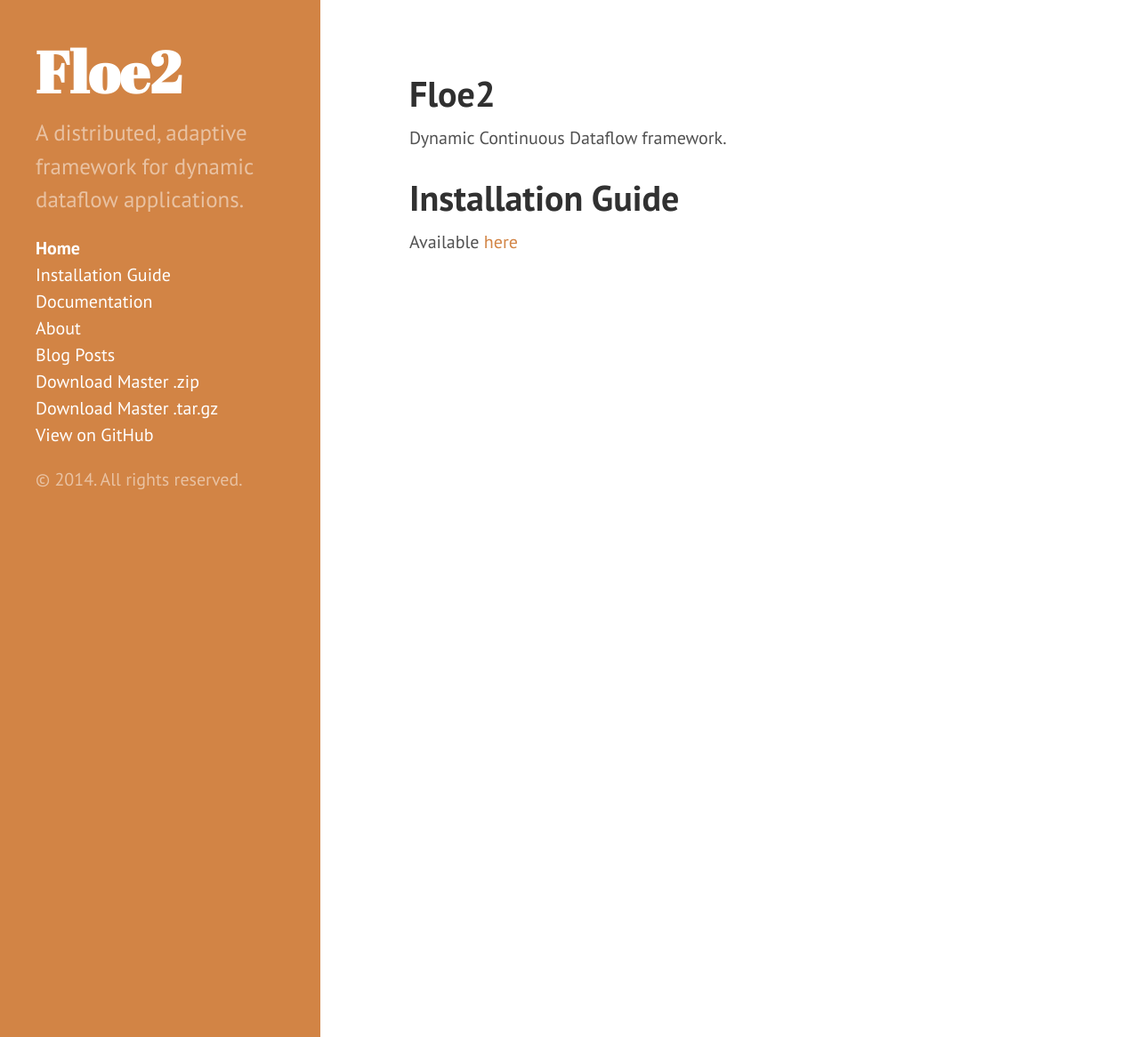
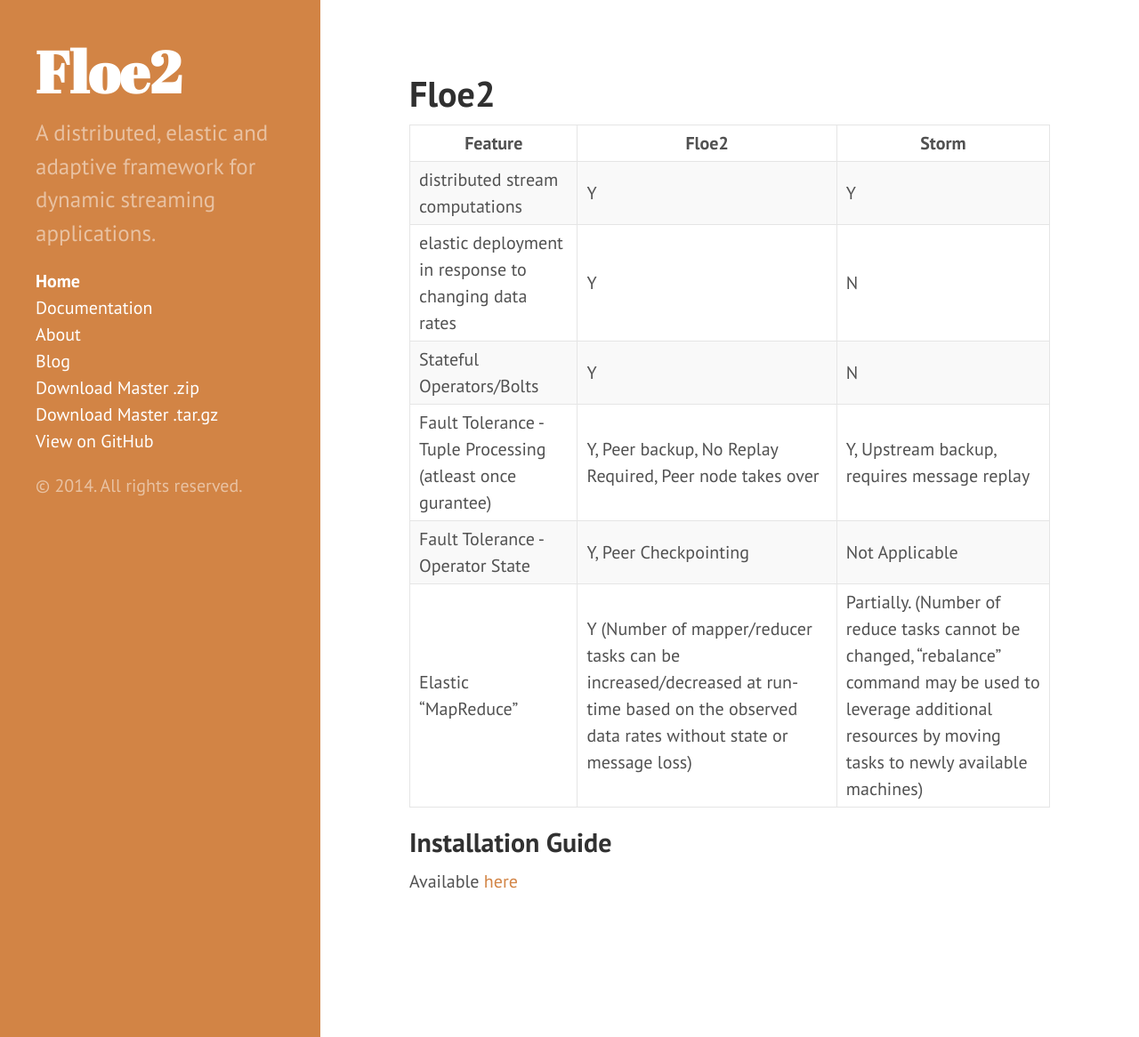
Before and after one commit to usc-cloud/floe2, a Jekyll site: the page built from index.md, in a window 1280 px wide and 1166 px high. Shown: the whole window at 89% size. Built offline with Jekyll 4.4.1, drawn with Linux system fonts in a browser that asks for light colours; Markdown is read by kramdown in place of the engine named in the settings.

Commit message:
documentation updates

```diff
--- a/_config.yml
+++ b/_config.yml
@@ -1,14 +1,14 @@
 # Dependencies
 markdown:         redcarpet
-pygments:         true
+highlighter:      pygments
 
 # Permalinks
 permalink:        pretty
 
 # Setup
 title:            Floe2
-tagline:          'Dynamic Countinuous Dataflow Framework'
-description:      'A distributed, adaptive framework for dynamic dataflow applications.'
+tagline:          'Elastic, Fast streaming data analytics'
+description:      'A distributed, elastic and adaptive framework for dynamic streaming applications.'
 url:              http://usc-cloud.github.io/floe2
 
 author:
--- a/_includes/sidebar.html
+++ b/_includes/sidebar.html
@@ -16,6 +16,8 @@
       {% for node in pages_list %}
         {% if node.title != null %}
           {% if node.layout == "page" %}
+            {% if node.weight != -1 %}
+
             <li class="sidebar-nav-item{% if page.url == node.url %} active{% endif %}">
               {% if node.title == site.title %}
                 <a href="{{ site.baseurl }}{{ node.url }}">Home</a>
@@ -25,12 +27,13 @@
 
 
             </li>
+            {% endif %}
           {% endif %}
         {% endif %}
       {% endfor %}
 
-      <li class="sidebar-nav-item{% if page.title == "Blog Posts" %} active{% endif %}">
-        <a href="{{ site.baseurl }}/blog">Blog Posts</a>
+      <li class="sidebar-nav-item{% if page.title == "Blog" %} active{% endif %}">
+        <a href="{{ site.baseurl }}/blog">Blog</a>
       </li>
 
       <li class="sidebar-nav-item"><a href="{{ site.github.repo }}/zipball/master" id="download-zip" class="button"><span>Download Master .zip</span></a></li>
--- a/blog/index.html
+++ b/blog/index.html
@@ -1,6 +1,6 @@
 ---
 layout: default
-title: Blog Posts
+title: Blog
 ---
 
 <div class="posts">
--- a/index.md
+++ b/index.md
@@ -4,9 +4,17 @@ title: Floe2
 weight: 0
 ---
 
-Dynamic Continuous Dataflow framework.
+
+| Feature | Floe2 | Storm |
+|------------------------------------------------------------|------------------------------------------------------------------------------------------------------------------------------------------|---------------------------------------------------------------------------------------------------------------------------------------------------------------------|
+| distributed stream computations | Y | Y |
+| elastic deployment in response to changing data rates | Y | N |
+| Stateful Operators/Bolts | Y | N |
+| Fault Tolerance - Tuple Processing (atleast once gurantee) | Y, Peer backup, No Replay Required, Peer node takes over | Y, Upstream backup,  requires message replay  |
+| Fault Tolerance - Operator State | Y, Peer Checkpointing | Not Applicable |
+| Elastic "MapReduce" | Y (Number of mapper/reducer tasks can be increased/decreased at run-time based on the observed data rates without state or message loss) | Partially. (Number of reduce tasks cannot be changed, "rebalance" command may be used to leverage additional resources by moving tasks to newly available machines) |
 
 
 Installation Guide
-==================
+------------------
 Available [here](INSTALL)
```
Also changed, not shown: INSTALL.md (+1 -1 lines), docs.md (+4 -1 lines), userguide.md (added, +6 -0 lines).
